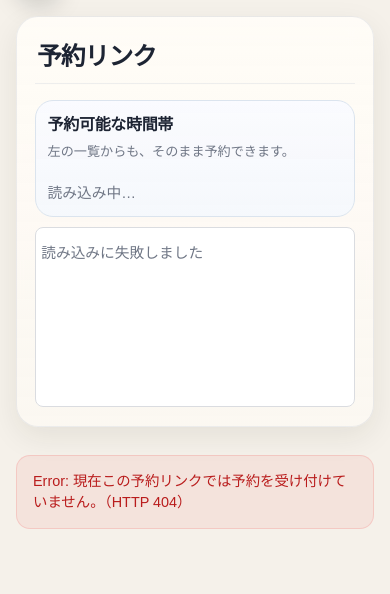
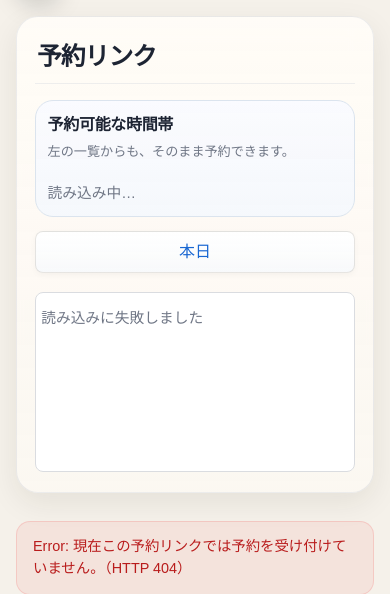
Before and after one commit to stezuka-lab/booking-app, a FastAPI app: page /app/booking/1 in a window 390 px wide. Shown: the part 66-660 px from the top of the page. Run offline with FastAPI, Linux system fonts and the light colour scheme.

Commit message:
Separate booking date strip from week header

```diff
--- a/app/web/static/app.css
+++ b/app/web/static/app.css
@@ -992,21 +992,22 @@ code {
 }
 
 .booking-cal-topline {
-  display: none;
+  display: flex;
+  align-items: center;
+  gap: 0.55rem;
+  margin-bottom: 0.55rem;
 }
 
 .booking-date-strip-wrap {
   min-width: 0;
   flex: 1 1 auto;
-  display: grid;
-  grid-template-columns: auto minmax(0, 1fr) auto;
-  gap: 0.45rem;
+  display: block;
   align-items: center;
 }
 
 .booking-date-strip {
   display: flex;
-  gap: 0.35rem;
+  gap: 0.28rem;
   overflow-x: auto;
   padding: 0.05rem 0;
   scrollbar-width: none;
@@ -1022,22 +1023,22 @@ code {
 
 .booking-date-pill {
   flex: 0 0 auto;
-  min-width: 4.5rem;
+  min-width: 3.9rem;
   min-height: 0;
   width: auto !important;
   max-width: none;
-  padding: 0.4rem 0.62rem;
-  border: 1px solid rgba(148, 163, 184, 0.24);
-  border-radius: 12px;
+  padding: 0.3rem 0.52rem;
+  border: 1px solid rgba(148, 163, 184, 0.2);
+  border-radius: 10px;
   background: linear-gradient(180deg, rgba(255, 255, 255, 0.98), rgba(248, 250, 252, 0.96));
   color: #475569;
   text-align: center;
-  box-shadow: 0 3px 8px rgba(15, 23, 42, 0.04);
+  box-shadow: 0 2px 6px rgba(15, 23, 42, 0.035);
   white-space: nowrap;
 }
 
 .booking-date-pill--today {
-  min-width: 4.2rem;
+  min-width: 3.8rem;
   color: #1967d2;
   font-weight: 700;
 }
@@ -1639,7 +1646,7 @@ code {
   }
 
   .booking-date-strip-wrap {
-    grid-template-columns: auto minmax(0, 1fr) auto;
+    width: 100%;
   }
 
   .booking-slot-sidebar__list {
--- a/app/web/templates/booking.html
+++ b/app/web/templates/booking.html
@@ -26,6 +26,12 @@
         </div>
       </aside>
       <div class="booking-calendar-main">
+        <div class="booking-cal-topline">
+          <button type="button" class="booking-date-pill booking-date-pill--today" id="booking-strip-today">本日</button>
+          <div class="booking-date-strip-wrap">
+            <div class="booking-date-strip" id="booking-date-strip" aria-label="表示開始日を選択"></div>
+          </div>
+        </div>
         <div class="gcal-wrap booking-cal-wrap" id="booking-cal-wrap">
           <p id="slots-loading" class="loading-text">読み込み中…</p>
           <div class="cal-grid gcal-grid" id="booking-cal-grid" hidden></div>
@@ -109,6 +115,7 @@
   let availabilityRequestController = null;
   let lastLoadedAvailabilityKey = '';
   const availabilityCache = new Map();
+  let bookingGridState = null;
   const HOUR_PX = 40;
   const fmtSlot = new Intl.DateTimeFormat('ja-JP', {
     weekday: 'short',
@@ -312,6 +319,12 @@
     }
     if (typeof d === 'string') return d;
     if (d !== undefined && d !== null) return JSON.stringify(d);
+    return '';
+  }
+
+  function conflictCode(j) {
+    const d = j && j.detail;
+    if (d && typeof d === 'object' && typeof d.code === 'string') return d.code;
     return '';
   }
 
@@ -635,62 +648,32 @@
     });
   }
 
-  function renderWeekCalendar() {
-    const grid = document.getElementById('booking-cal-grid');
-    const loading = document.getElementById('slots-loading');
-    const empty = document.getElementById('slots-empty');
-    const wrap = document.getElementById('booking-cal-wrap');
-    const slots = (lastAvail && lastAvail.slots) || [];
-    loading.hidden = true;
-    grid.hidden = false;
-    grid.innerHTML = '';
-    grid.dataset.selectedStart = '';
-    grid.className = 'cal-grid gcal-grid gcal-grid-week';
-    if (wrap) wrap.className = 'gcal-wrap booking-cal-wrap';
-
-    const weekStart = clampCursorDate(cursorDate || new Date());
-    cursorDate = weekStart;
-    const days = [];
-    for (let i = 0; i < 7; i++) {
-      const dd = new Date(weekStart.getFullYear(), weekStart.getMonth(), weekStart.getDate() + i, 0, 0, 0, 0);
-      days.push(dd);
-    }
-    renderDateStrip(weekStart);
-    renderSlotsSidebar(days, slots);
-    const nothing = !slots.length;
-    empty.hidden = !nothing;
-    grid.hidden = false;
-    if (nothing) empty.textContent = 'この週に予約可能な時間帯がありません。別の週を試してください。';
+  function buildWeekCalendarSkeleton(grid, wrap) {
     const START_H = getGridHours().START_H;
     const END_H = getGridHours().END_H;
     const hp = 32;
     const totalHMain = (END_H - START_H) * hp;
     const CLOSING_STRIP_PX = 20;
 
+    grid.innerHTML = '';
+    grid.dataset.selectedStart = '';
+    grid.className = 'cal-grid gcal-grid gcal-grid-week';
+    if (wrap) wrap.className = 'gcal-wrap booking-cal-wrap';
+
     const headW = document.createElement('div');
     headW.className = 'gcal-head gcal-head-week booking-grid-date-row';
     headW.innerHTML = '<div class="gcal-corner"></div>';
-    days.forEach(function (d) {
-      const c = document.createElement('button');
-      c.type = 'button';
+    const headCells = [];
+    for (let i = 0; i < 7; i++) {
+      const c = document.createElement('div');
       c.className = 'gcal-head-daycell booking-grid-date-btn';
-      if (isSameDate(d, new Date())) c.classList.add('is-today');
-      c.innerHTML =
-        '<span class="gcal-dom gcal-dom-inline">' +
-        d.getDate() +
-        '</span><span class="gcal-dow gcal-dow-inline">' +
-        new Intl.DateTimeFormat('ja-JP', { weekday: 'short' }).format(d) +
-        '</span>';
-      c.addEventListener('click', function () {
-        cursorDate = startOfLocalDay(d);
-        loadSlots();
-      });
       headW.appendChild(c);
-    });
+      headCells.push(c);
+    }
+
     const headRow = document.createElement('div');
     headRow.className = 'booking-grid-head-row';
     headRow.innerHTML =
-      '<button type="button" class="booking-date-pill booking-date-pill--today booking-grid-head-row__today" id="booking-grid-today">本日</button>' +
       '<button type="button" class="btn secondary gcal-arrow booking-grid-head-row__arrow" id="booking-grid-prev" aria-label="前の週">‹</button>';
     headRow.appendChild(headW);
     const nextBtnWrap = document.createElement('button');
@@ -719,13 +702,10 @@
     railW.appendChild(railClose);
     bodyW.appendChild(railW);
 
-    days.forEach(function (dayDate) {
-      const day0 = new Date(dayDate.getFullYear(), dayDate.getMonth(), dayDate.getDate());
-      const day1 = new Date(day0);
-      day1.setDate(day1.getDate() + 1);
+    const columns = [];
+    for (let i = 0; i < 7; i++) {
       const col = document.createElement('div');
       col.className = 'gcal-col booking-cal-col-hit booking-cal-col-grid';
-      if (isSameDate(dayDate, new Date())) col.classList.add('is-today');
       col.style.height = totalHMain + CLOSING_STRIP_PX + 'px';
       col.style.setProperty('--booking-hour-px', hp + 'px');
 
@@ -734,23 +714,21 @@
       layer.style.top = '0';
       layer.style.height = totalHMain + 'px';
       layer.style.bottom = 'auto';
-      const daySlots = slots.filter(function (s) {
-        const t = new Date(s.start_utc);
-        return t >= day0 && t < day1;
-      });
-      placeSlotsInLayer(layer, day0, day1, daySlots, totalHMain, hp, START_H);
       col.appendChild(layer);
+
       const foot = document.createElement('div');
       foot.className = 'booking-cal-footer-spacer';
       foot.style.height = CLOSING_STRIP_PX + 'px';
       foot.setAttribute('aria-hidden', 'true');
       col.appendChild(foot);
       bodyW.appendChild(col);
-    });
+      columns.push({ col: col, layer: layer });
+    }
     grid.appendChild(bodyW);
 
-    const prevBtn = document.getElementById('booking-grid-prev');
-    const nextBtn = document.getElementById('booking-grid-next');
+    const prevBtn = headRow.querySelector('#booking-grid-prev');
+    const nextBtn = headRow.querySelector('#booking-grid-next');
+    const todayBtn = document.getElementById('booking-strip-today');
     if (prevBtn) {
       prevBtn.addEventListener('click', function () {
         const d = startOfLocalDay(cursorDate || new Date());
@@ -767,17 +745,108 @@
         loadSlots();
       });
     }
-    const todayBtn = document.getElementById('booking-grid-today');
     if (todayBtn) {
       todayBtn.addEventListener('click', function () {
         cursorDate = todayLocal();
         loadSlots();
       });
     }
+
+    bookingGridState = {
+      headCells: headCells,
+      columns: columns,
+      totalHMain: totalHMain,
+      hp: hp,
+      startH: START_H,
+    };
+  }
+
+  function renderWeekCalendar() {
+    const grid = document.getElementById('booking-cal-grid');
+    const loading = document.getElementById('slots-loading');
+    const empty = document.getElementById('slots-empty');
+    const wrap = document.getElementById('booking-cal-wrap');
+    const slots = (lastAvail && lastAvail.slots) || [];
+    loading.hidden = true;
+    grid.hidden = false;
+    if (!bookingGridState) {
+      buildWeekCalendarSkeleton(grid, wrap);
+    }
+    grid.dataset.selectedStart = '';
+
+    const weekStart = clampCursorDate(cursorDate || new Date());
+    cursorDate = weekStart;
+    const days = [];
+    for (let i = 0; i < 7; i++) {
+      const dd = new Date(weekStart.getFullYear(), weekStart.getMonth(), weekStart.getDate() + i, 0, 0, 0, 0);
+      days.push(dd);
+    }
+    renderDateStrip(weekStart);
+    renderSlotsSidebar(days, slots);
+    const nothing = !slots.length;
+    empty.hidden = !nothing;
+    grid.hidden = false;
+    if (nothing) empty.textContent = 'この週に予約可能な時間帯がありません。別の週を試してください。';
+    bookingGridState.headCells.forEach(function (cell, idx) {
+      const d = days[idx];
+      cell.classList.toggle('is-today', isSameDate(d, new Date()));
+      cell.innerHTML =
+        '<span class="gcal-dom gcal-dom-inline">' +
+        d.getDate() +
+        '</span><span class="gcal-dow gcal-dow-inline">' +
+        new Intl.DateTimeFormat('ja-JP', { weekday: 'short' }).format(d) +
+        '</span>';
+    });
+    bookingGridState.columns.forEach(function (entry, idx) {
+      const dayDate = days[idx];
+      const day0 = new Date(dayDate.getFullYear(), dayDate.getMonth(), dayDate.getDate());
+      const day1 = new Date(day0);
+      day1.setDate(day1.getDate() + 1);
+      entry.col.classList.toggle('is-today', isSameDate(dayDate, new Date()));
+      entry.layer.innerHTML = '';
+      const daySlots = slots.filter(function (s) {
+        const t = new Date(s.start_utc);
+        return t >= day0 && t < day1;
+      });
+      placeSlotsInLayer(entry.layer, day0, day1, daySlots, bookingGridState.totalHMain, bookingGridState.hp, bookingGridState.startH);
+    });
   }
 
   function renderCalendar() {
     renderWeekCalendar();
+  }
+
+  function renderLoadingCalendarFrame() {
+    const grid = document.getElementById('booking-cal-grid');
+    const wrap = document.getElementById('booking-cal-wrap');
+    if (!grid) return;
+    if (!cursorDate) cursorDate = todayLocal();
+    cursorDate = clampCursorDate(cursorDate);
+    if (!bookingGridState) {
+      buildWeekCalendarSkeleton(grid, wrap);
+    }
+    const weekStart = clampCursorDate(cursorDate);
+    const days = [];
+    for (let i = 0; i < 7; i++) {
+      days.push(new Date(weekStart.getFullYear(), weekStart.getMonth(), weekStart.getDate() + i, 0, 0, 0, 0));
+    }
+    renderDateStrip(weekStart);
+    bookingGridState.headCells.forEach(function (cell, idx) {
+      const d = days[idx];
+      cell.classList.toggle('is-today', isSameDate(d, new Date()));
+      cell.innerHTML =
+        '<span class="gcal-dom gcal-dom-inline">' +
+        d.getDate() +
+        '</span><span class="gcal-dow gcal-dow-inline">' +
+        new Intl.DateTimeFormat('ja-JP', { weekday: 'short' }).format(d) +
+        '</span>';
+    });
+    bookingGridState.columns.forEach(function (entry, idx) {
+      const d = days[idx];
+      entry.col.classList.toggle('is-today', isSameDate(d, new Date()));
+      entry.layer.innerHTML = '';
+    });
+    grid.hidden = false;
   }
 
   async function loadMeta() {
@@ -840,9 +909,9 @@
     const grid = document.getElementById('booking-cal-grid');
     const empty = document.getElementById('slots-empty');
     loading.hidden = false;
-    grid.hidden = true;
     empty.hidden = true;
     loading.textContent = '読み込み中…';
+    renderLoadingCalendarFrame();
 
     if (linkDisabled) {
       setLinkDisabledState('現在この予約リンクでは予約を受け付けていません。');
@@ -904,9 +973,9 @@
     const grid = document.getElementById('booking-cal-grid');
     const empty = document.getElementById('slots-empty');
     loading.hidden = false;
-    grid.hidden = true;
     empty.hidden = true;
     loading.textContent = '読み込み中…';
+    renderLoadingCalendarFrame();
 
     if (linkDisabled) {
       setLinkDisabledState('現在この予約リンクは予約を受け付けていません。');
@@ -1064,8 +1133,26 @@
       return {};
     });
     if (!r.ok) {
+      const code = conflictCode(j);
       let detail = formatApiErrorDetail(j);
       if (!detail) detail = r.statusText || 'エラーが発生しました';
+      if (
+        r.status === 409 ||
+        code === 'slot_not_available' ||
+        code === 'no_staff_for_slot' ||
+        code === 'no_eligible_staff'
+      ) {
+        const pageMsg = document.getElementById('page-msg');
+        const conflictMsg =
+          '選択した枠は先に予約されました。最新の空き状況に更新しました。別の予約可能枠を選んでください。';
+        if (pageMsg) pageMsg.textContent = conflictMsg;
+        msg.textContent = conflictMsg;
+        selectedBookingStartIso = null;
+        highlightSlot('');
+        availabilityCache.clear();
+        await loadSlots(true);
+        return;
+      }
       if (detail === 'no staff available' || detail.indexOf('no staff available') !== -1) {
         detail = 'この時間はすでに埋まっているか、担当が割り当てられませんでした。別の緑の枠を選び直してください。';
       } else if (detail === 'slot not available' || detail.indexOf('slot not available') !== -1) {
```
Also changed, not shown: other parts of app/web/static/app.css (+17 -11 lines).
